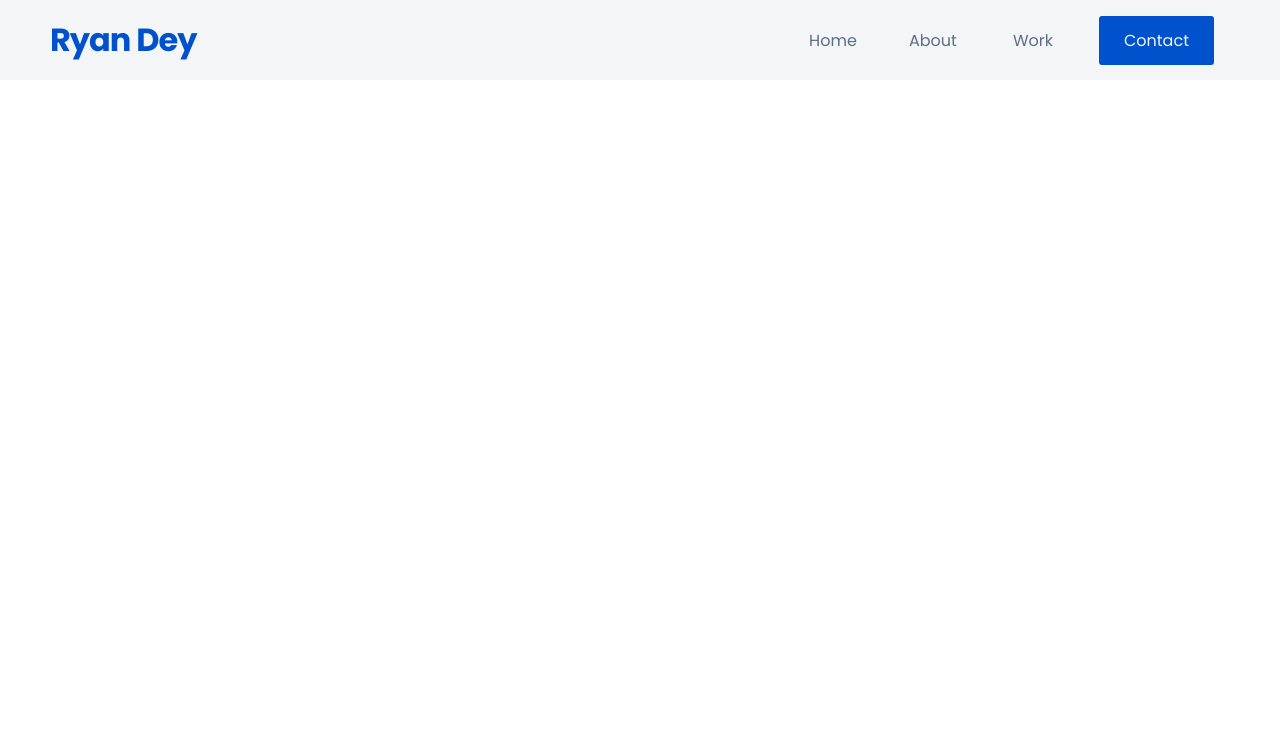
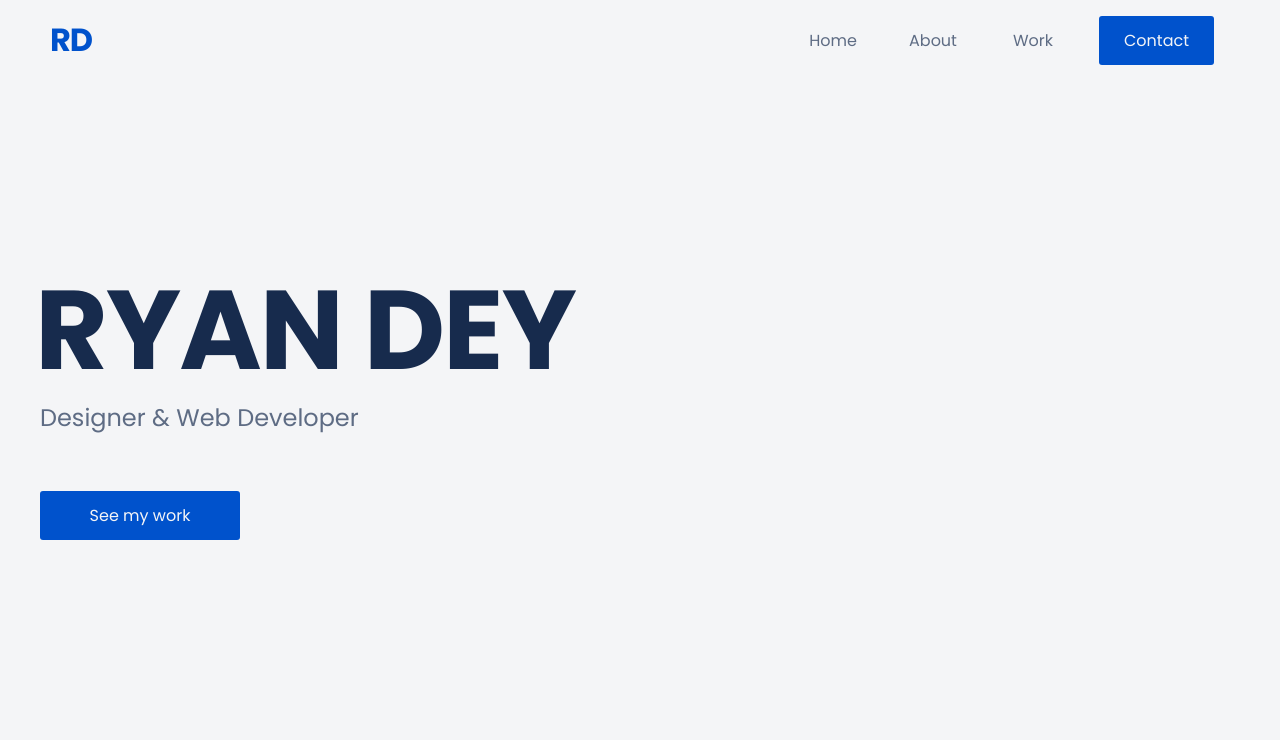
Before and after one commit to ryandey/ryandey-portfolio, a plain HTML site: page index.htm in a window 1280 px wide. Drawn offline with Linux system fonts and the light colour scheme.

Commit message:
Add hero section

```diff
--- a/index.htm
+++ b/index.htm
@@ -16,7 +16,7 @@
     <div class="navbar__container">
       <!-- Logo -->
       <a href="#home" id="navbar__logo">
-        Ryan Dey
+        RD
         <!-- <img src="./assets/name-black.svg" alt="Ryan Dey" width="250px"> -->
       </a>
 
@@ -44,6 +44,16 @@
       </div>
     </div>
   </nav>
+
+  <!-- Hero -->
+  <div class="hero" id="home">
+    <div class="hero__container">
+      <h1 class="hero__heading">Ryan Dey</h1>
+      <p class="hero__description">Designer & Web Developer</p>
+      <button class="main__btn">See my work</button>
+    </div>
+  </div>
+
   <script src="app.js"></script>
 </body>
 </html>
--- a/style.css
+++ b/style.css
@@ -6,6 +6,7 @@
   scroll-behavior: smooth;
   --color-primary: #F4F5F7;
   --color-accent: #0052CC;
+  --color-accent-dark: #172B4D;
   --text-primary: #5E6C84;
 }
 
@@ -86,6 +87,11 @@
   background: var(--color-accent);
   color: var(--color-primary);
   font-size: 1rem;
+  transition: all 0.3s ease;
+}
+
+.button:hover {
+  background: #0c63e6;
 }
 
 .navbar__links:hover {
@@ -191,3 +197,58 @@
     transform: translateY(-8px) rotate(-45deg);
   }
 }
+
+/* Hero Section */
+.hero {
+  background: var(--color-primary);
+  padding: 200px 0;
+}
+
+.hero__container {
+  display: flex;
+  flex-direction: column;
+  max-width: 1200px;
+  margin: 0 auto;
+  height: 90%;
+}
+
+.hero__heading {
+  font-size: 7rem;
+  line-height: 100px;
+  text-transform: uppercase;
+  letter-spacing: -2px;
+  transform: translateX(-5px);
+  margin-bottom: 20px;
+  color: var(--color-accent-dark);
+}
+
+.hero__description {
+  font-size: 1.5rem;
+  color: var(--text-primary);
+  margin-bottom: 3.5rem;
+}
+
+.main__btn {
+  display: flex;
+  justify-content: center;
+  align-items: center;
+  width: 200px;
+  background: var(--color-accent);
+  border: none;
+  border-radius: 3px;
+  padding: 12px 25px;
+  font-size: 1rem;
+  color: var(--color-primary);
+  cursor: pointer;
+  transition: all 0.3s ease;
+}
+
+.main__btn:hover {
+  background: #0c63e6;
+}
+
+@media screen and (max-width: 1200px) {
+  .hero__container {
+    padding: 0 50px;
+  }
+}
```
